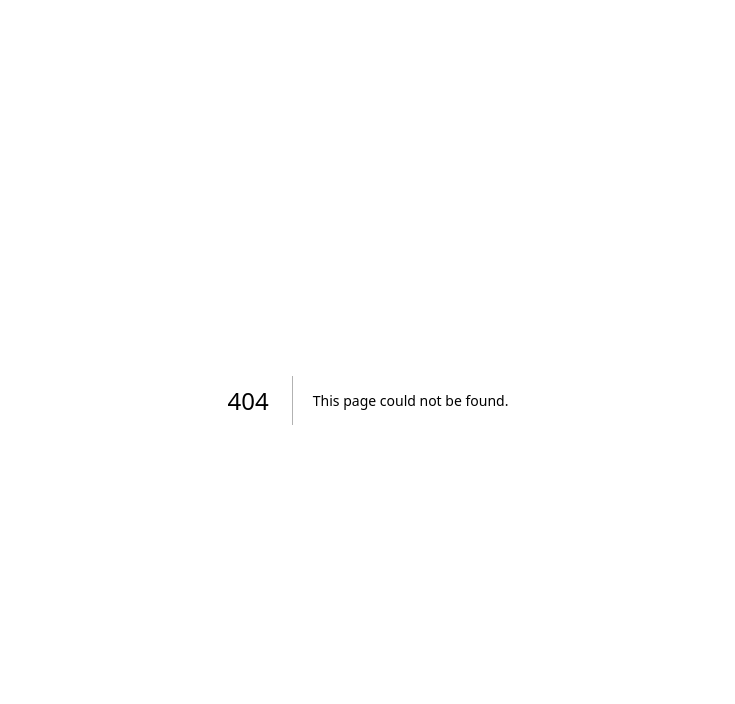
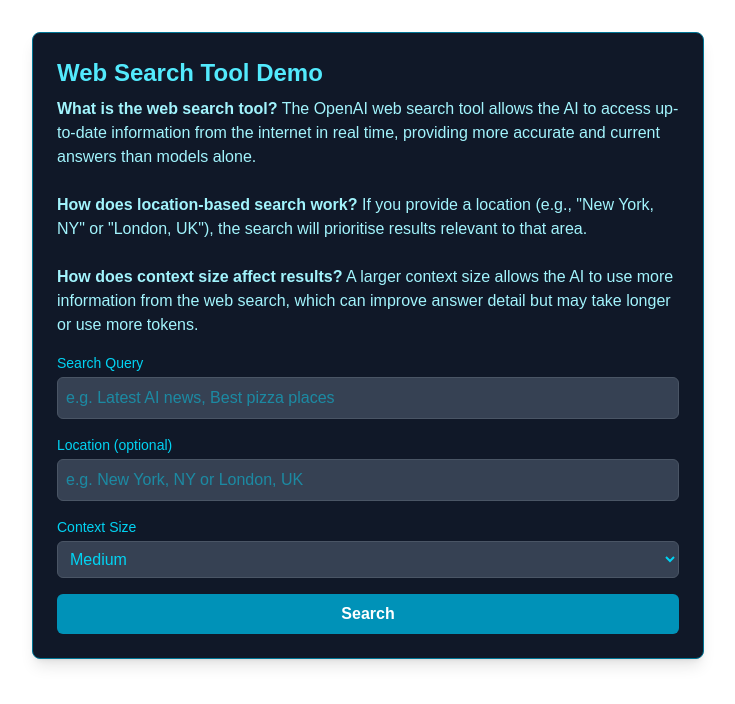
Before and after one commit to Taz458/Open-api-app, a Next.js app: page /web-search in a window 1280 px wide. Before the commit this address had no page. Shown: the top 704 px of the page, without its empty margins (272-1007 px from the left). Built offline with nearby package versions, Linux system fonts and the light colour scheme.

Commit message:
web search tool added

```diff
--- /dev/null
+++ b/app/api/openai/web-search/route.js
@@ -0,0 +1,58 @@
+import { NextResponse } from "next/server";
+import OpenAI from "openai";
+
+export async function POST(request) {
+  try {
+    const { query, location, contextSize } = await request.json();
+    if (!query || typeof query !== "string" || query.trim() === "") {
+      return NextResponse.json(
+        { success: false, error: "Missing or empty search query." },
+        { status: 400 }
+      );
+    }
+
+    // Map context size to OpenAI's search_context_size
+    let search_context_size = "medium";
+    if (contextSize === "small") search_context_size = "low";
+    if (contextSize === "large") search_context_size = "high";
+
+    // Parse location for OpenAI's user_location fields
+    let user_location = undefined;
+    if (location && location.trim() !== "") {
+      // For demo, just use city. You could parse more fields if needed.
+      user_location = { type: "approximate", city: location };
+    }
+
+    const client = new OpenAI({
+      apiKey: process.env.OPENAI_API_KEY,
+      organization: process.env.OPENAI_ORG_ID,
+    });
+
+    const tools = [
+      {
+        type: "web_search_preview",
+        ...(user_location ? { user_location } : {}),
+        search_context_size,
+      },
+    ];
+
+    const response = await client.responses.create({
+      model: "gpt-4.1",
+      tools,
+      input: query,
+    });
+
+    // The output is in response.output_text, and citations are in response.content[0].annotations
+    return NextResponse.json({
+      success: true,
+      processed: response.output_text,
+      raw: response,
+    });
+  } catch (error) {
+    console.error("Web Search API Error:", error);
+    return NextResponse.json(
+      { success: false, error: error.message, details: error },
+      { status: 500 }
+    );
+  }
+}
--- a/app/openai-tester/page.js
+++ b/app/openai-tester/page.js
@@ -1,8 +1,8 @@
 "use client";
 
-import { useState, useRef } from 'react';
+import { useState, useRef } from "react";
 // We'll try to use the correct import, but also have a fallback
-import './jsoneditor-override.css';
+import "./jsoneditor-override.css";
 
 export default function OpenAITester() {
   const [model, setModel] = useState("gpt-4");
@@ -28,27 +28,27 @@
           input: [
             {
               role: "system",
-              content: instructions
+              content: instructions,
             },
             {
               role: "user",
-              content: input
-            }
-          ]
+              content: input,
+            },
+          ],
         };
       } else {
         requestBody = {
           model,
           useRoles: false,
           instructions,
-          input
+          input,
         };
       }
 
-      const response = await fetch('/api/openai', {
-        method: 'POST',
+      const response = await fetch("/api/openai", {
+        method: "POST",
         headers: {
-          'Content-Type': 'application/json',
+          "Content-Type": "application/json",
         },
         body: JSON.stringify(requestBody),
       });
@@ -60,17 +60,20 @@
         const newPanel = {
           id: newPanelId,
           data: result.data,
-          position: { x: 100 + (panels.length * 20), y: 100 + (panels.length * 20) }
+          position: {
+            x: 100 + panels.length * 20,
+            y: 100 + panels.length * 20,
+          },
         };
 
         setPanels([...panels, newPanel]);
         setResponses([...responses, result.data]);
       } else {
-        console.error('API Error:', result.error);
+        console.error("API Error:", result.error);
         alert(`Error: ${result.error}`);
       }
     } catch (error) {
-      console.error('Request Error:', error);
+      console.error("Request Error:", error);
       alert(`Error: ${error.message}`);
     } finally {
       setLoading(false);
@@ -78,29 +81,31 @@
   };
 
   const handlePanelMouseDown = (e, panelId) => {
-    if (e.target.closest('.panel-header')) {
+    if (e.target.closest(".panel-header")) {
       setDraggedPanel({
         id: panelId,
         offsetX: e.clientX - e.currentTarget.getBoundingClientRect().left,
-        offsetY: e.clientY - e.currentTarget.getBoundingClientRect().top
+        offsetY: e.clientY - e.currentTarget.getBoundingClientRect().top,
       });
     }
   };
 
   const handleMouseMove = (e) => {
     if (draggedPanel) {
-      setPanels(panels.map(panel => {
+      setPanels(
+        panels.map((panel) => {
           if (panel.id === draggedPanel.id) {
             return {
               ...panel,
               position: {
                 x: e.clientX - draggedPanel.offsetX,
-              y: e.clientY - draggedPanel.offsetY
-            }
+                y: e.clientY - draggedPanel.offsetY,
+              },
             };
           }
           return panel;
-      }));
+        })
+      );
     }
   };
 
@@ -109,7 +114,7 @@
   };
 
   const closePanel = (panelId) => {
-    setPanels(panels.filter(panel => panel.id !== panelId));
+    setPanels(panels.filter((panel) => panel.id !== panelId));
   };
 
   // Simple function to format JSON for display
@@ -126,7 +131,9 @@
     >
       {/* Left Panel */}
       <div className="w-1/3 bg-gray-800 rounded-lg p-6 shadow-lg border border-cyan-700">
-        <h1 className="text-2xl font-bold mb-6 text-cyan-300">OpenAI API Tester</h1>
+        <h1 className="text-2xl font-bold mb-6 text-cyan-300">
+          OpenAI API Tester
+        </h1>
 
         <form onSubmit={handleSubmit} className="space-y-4">
           <div>
@@ -208,12 +215,14 @@
           style={{
             left: `${panel.position.x}px`,
             top: `${panel.position.y}px`,
-            zIndex: draggedPanel?.id === panel.id ? 10 : 1
+            zIndex: draggedPanel?.id === panel.id ? 10 : 1,
           }}
           onMouseDown={(e) => handlePanelMouseDown(e, panel.id)}
         >
           <div className="panel-header bg-gray-700 p-2 flex justify-between items-center cursor-move">
-            <h3 className="text-sm font-medium">Response {new Date(panel.id).toLocaleTimeString()}</h3>
+            <h3 className="text-sm font-medium">
+              Response {new Date(panel.id).toLocaleTimeString()}
+            </h3>
             <button
               onClick={() => closePanel(panel.id)}
               className="text-gray-400 hover:text-white"
@@ -222,7 +231,9 @@
             </button>
           </div>
           <div className="flex-1 overflow-auto bg-gray-900 p-4">
-            <pre className="text-xs text-cyan-300 font-mono">{formatJSON(panel.data)}</pre>
+            <pre className="text-xs text-cyan-300 font-mono">
+              {formatJSON(panel.data)}
+            </pre>
           </div>
         </div>
       ))}
--- a/app/page.js
+++ b/app/page.js
@@ -8,6 +8,12 @@
           OpenAI API Testing Suite
         </h1>
         <div className="space-y-4 w-full">
+          <Link
+            href="/web-search"
+            className="bg-blue-400 hover:bg-blue-500 text-white font-bold py-3 px-6 rounded-md transition duration-200 block text-center w-full"
+          >
+            Web Search Demo
+          </Link>
           <Link
             href="/openai-tester"
             className="bg-cyan-600 hover:bg-cyan-700 text-white font-bold py-3 px-6 rounded-md transition duration-200 block text-center w-full"
@@ -58,7 +64,6 @@
           >
             Multimodal Product Description Generator
           </Link>
-
         </div>
       </div>
     </main>
--- /dev/null
+++ b/app/web-search/page.js
@@ -0,0 +1,123 @@
+"use client";
+
+import { useState } from "react";
+
+export default function WebSearchPage() {
+  const [query, setQuery] = useState("");
+  const [location, setLocation] = useState("");
+  const [contextSize, setContextSize] = useState("medium");
+  const [loading, setLoading] = useState(false);
+  const [error, setError] = useState(null);
+  const [result, setResult] = useState(null);
+  const [showRaw, setShowRaw] = useState(false);
+
+  const handleSubmit = async (e) => {
+    e.preventDefault();
+    setLoading(true);
+    setError(null);
+    setResult(null);
+    try {
+      const res = await fetch("/api/openai/web-search", {
+        method: "POST",
+        headers: { "Content-Type": "application/json" },
+        body: JSON.stringify({ query, location, contextSize }),
+      });
+      const data = await res.json();
+      if (!data.success) throw new Error(data.error || "Unknown error");
+      setResult(data);
+    } catch (err) {
+      setError(err.message);
+    } finally {
+      setLoading(false);
+    }
+  };
+
+  return (
+    <div className="bg-gray-900 text-cyan-400 rounded-lg p-6 shadow-lg border border-cyan-700 max-w-2xl mx-auto mt-8">
+      <h2 className="text-2xl font-bold mb-2 text-cyan-300">
+        Web Search Tool Demo
+      </h2>
+      <p className="mb-4 text-cyan-200">
+        <b>What is the web search tool?</b> The OpenAI web search tool allows
+        the AI to access up-to-date information from the internet in real time,
+        providing more accurate and current answers than models alone.
+        <br />
+        <br />
+        <b>How does location-based search work?</b> If you provide a location
+        (e.g., &quot;New York, NY&quot; or &quot;London, UK&quot;), the search
+        will prioritise results relevant to that area.
+        <br />
+        <br />
+        <b>How does context size affect results?</b> A larger context size
+        allows the AI to use more information from the web search, which can
+        improve answer detail but may take longer or use more tokens.
+      </p>
+      <form onSubmit={handleSubmit} className="space-y-4">
+        <div>
+          <label className="block text-sm font-medium mb-1">Search Query</label>
+          <input
+            type="text"
+            value={query}
+            onChange={(e) => setQuery(e.target.value)}
+            className="w-full bg-gray-700 border border-gray-600 rounded-md p-2 focus:ring-cyan-500 focus:border-cyan-500"
+            placeholder="e.g. Latest AI news, Best pizza places"
+            required
+          />
+        </div>
+        <div>
+          <label className="block text-sm font-medium mb-1">
+            Location (optional)
+          </label>
+          <input
+            type="text"
+            value={location}
+            onChange={(e) => setLocation(e.target.value)}
+            className="w-full bg-gray-700 border border-gray-600 rounded-md p-2 focus:ring-cyan-500 focus:border-cyan-500"
+            placeholder="e.g. New York, NY or London, UK"
+          />
+        </div>
+        <div>
+          <label className="block text-sm font-medium mb-1">Context Size</label>
+          <select
+            value={contextSize}
+            onChange={(e) => setContextSize(e.target.value)}
+            className="w-full bg-gray-700 border border-gray-600 rounded-md p-2 focus:ring-cyan-500 focus:border-cyan-500"
+          >
+            <option value="small">Small</option>
+            <option value="medium">Medium</option>
+            <option value="large">Large</option>
+          </select>
+        </div>
+        <button
+          type="submit"
+          disabled={loading}
+          className="w-full bg-cyan-600 hover:bg-cyan-700 text-white font-bold py-2 px-4 rounded-md transition duration-200 disabled:opacity-50"
+        >
+          {loading ? "Searching..." : "Search"}
+        </button>
+      </form>
+      {error && (
+        <div className="mt-4 text-red-400 bg-gray-800 p-2 rounded">{error}</div>
+      )}
+      {result && (
+        <div className="mt-6">
+          <h3 className="text-lg font-semibold mb-2 text-cyan-200">Result</h3>
+          <div className="bg-gray-800 p-4 rounded text-cyan-100 whitespace-pre-line mb-2">
+            {result.processed}
+          </div>
+          <button
+            className="text-xs text-cyan-400 underline mb-2"
+            onClick={() => setShowRaw((v) => !v)}
+          >
+            {showRaw ? "Hide Raw Data" : "Show Raw Data"}
+          </button>
+          {showRaw && (
+            <pre className="bg-gray-950 p-2 rounded text-xs text-cyan-300 overflow-x-auto max-h-64 mt-2">
+              {JSON.stringify(result.raw, null, 2)}
+            </pre>
+          )}
+        </div>
+      )}
+    </div>
+  );
+}
```
Lines whose indentation alone changed are shown as unchanged.
